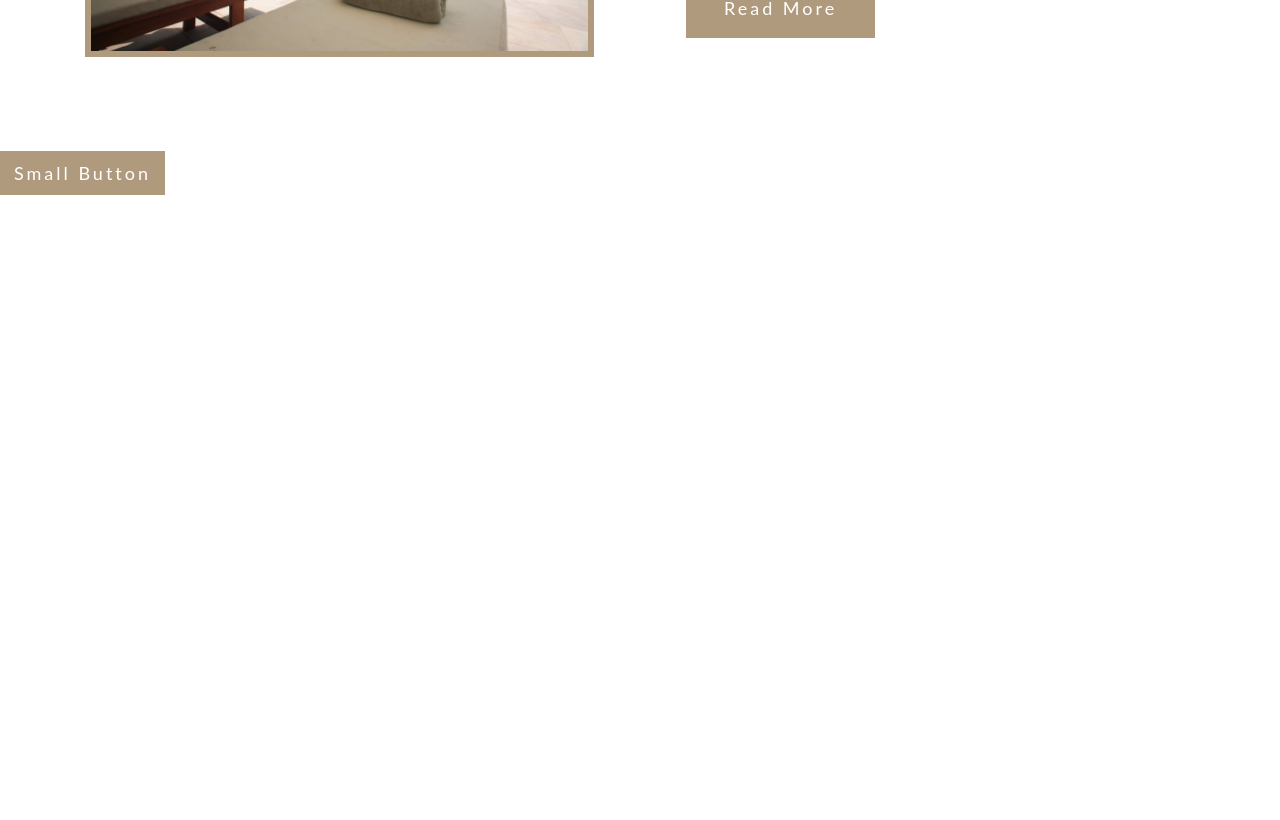
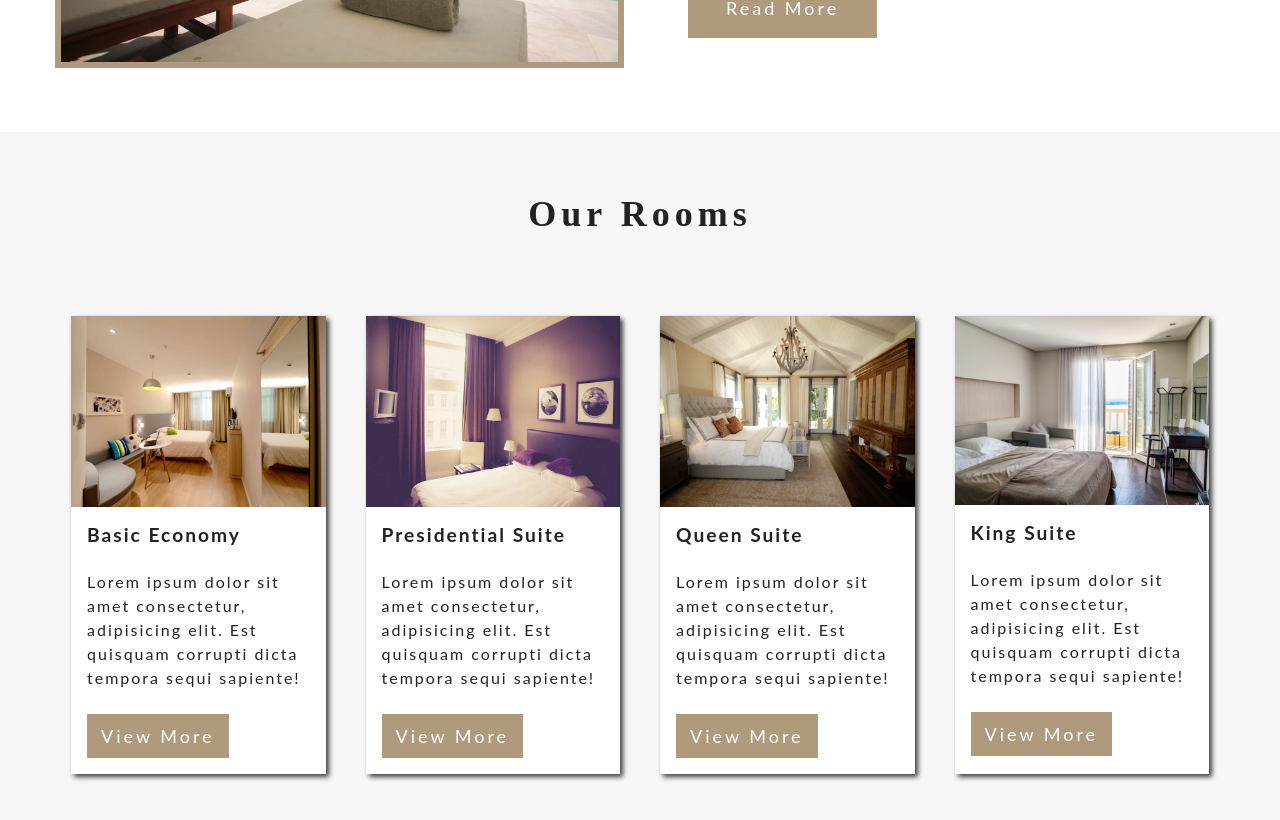
Before and after one commit to MAbdurahman/react-beachwalk-resort, a React (Create React App) app: page / in a window 1280 px wide. Shown: the part 1180-2000 px from the top of the page. Before the commit the page ends 1375 px from the top, so only its background shows below. Built offline with nearby package versions, Linux system fonts and the light colour scheme.

Commit message:
Complete rooms_component

```diff
--- a/src/components/page/about/About.jsx
+++ b/src/components/page/about/About.jsx
@@ -51,10 +51,16 @@ const AboutCenter = styled.div`
 	${media.desktop`
    width:100vw;
    max-width:1170px;
+	.about-img {
+		padding: ${setRem(0)};
+	}
+	.about-info {
+		padding-left: ${setRem(32)};
+	}
    display:grid;
    grid-template-columns:1fr 1fr;
    grid-column-gap:${setRem(32)};
-   .about-img{
+   .about-img, .about-info {
    align-self:center;
    }
    .about-info{
--- a/src/components/page/rooms/Rooms.jsx
+++ b/src/components/page/rooms/Rooms.jsx
@@ -1,14 +1,46 @@
 import React, { Component } from 'react';
 import styled from 'styled-components';
+import Title from './../../global/Title';
+import Section from './../../global/Section';
+import roomData from './../../../../src/rooms-data';
 import Room from './room/Room';
+import { media, setColor, setRem } from './../../../styles/Styles';
 
 
 export default class Rooms extends Component {
+   state = {
+      rooms: roomData
+   };
    render() {
       return (
-         <div>
-            <Room/>
-         </div>
+         <Section color={setColor.lightGrey}>
+            <Title title='our rooms' center />
+            <RoomsCenter>
+               {this.state.rooms.map(room => {
+                  return <Room key={room.id} room={room} />;
+               })}
+            </RoomsCenter>
+         </Section>
       );
    };
 };
+
+const RoomsCenter = styled.div`
+	width: 90vw;
+	margin: 0 auto;
+	${media.tablet`
+   display:grid;
+   grid-template-columns:1fr 1fr;
+   grid-column-gap:${setRem(40)};
+   `};
+	${media.desktop`
+   width:100vw;
+   max-width:1170px;
+   padding:${setRem(16)};
+   padding-bottom: ${setRem(32)};
+   margin-bottom: ${setRem(54)};
+   `};
+	${media.large`
+      grid-template-columns:repeat(4,1fr);
+   `};
+`;
--- a/src/components/page/rooms/room/Room.jsx
+++ b/src/components/page/rooms/room/Room.jsx
@@ -1,12 +1,81 @@
 import React from 'react';
 import styled from 'styled-components';
 import { SmallBtn } from './../../../global/Buttons';
-import { setBorder, setColor, setLetterSpacing, setRem, setShadow } from './../../../../styles/Styles';
+import { setBorder, setColor, setLetterSpacing, setRem, setShadow, setTransition } from './../../../../styles/Styles';
+import PropTypes from 'prop-types';
 
-export default function Room() {
+
+function Room({ className, room }) {
+   const { img = '', title = '', info = '', price = 0 } = room;
+
    return (
-      <div>
-         <SmallBtn>Small Button</SmallBtn>
-      </div>
-   );
+		<article className={className}>
+			<div className='img-container'>
+				<img src={img} alt='single room' />
+				<div className='price'>${price}</div>
+			</div>
+			<div className='room-info'>
+				<h4>{title}</h4>
+				<p>{info}</p>
+				<SmallBtn>view more</SmallBtn>
+			</div>
+		</article>
+	);
 };
+
+export default styled(Room)`
+	background: ${setColor.mainWhite};
+	margin: ${setRem(32)} 0;
+	.img-container {
+		background: ${setColor.mainBlack};
+		position: relative;
+		img {
+			width: 100%;
+			display: block;
+			${setTransition};
+		}
+		&:hover img {
+			opacity: 0.5;
+		}
+		.price {
+			position: absolute;
+			top: 50%;
+			left: 50%;
+			transform: translate(-50%, -50%);
+			color: ${setColor.mainWhite};
+			${setLetterSpacing(5)};
+			font-size: ${setRem(22)};
+			padding: ${setRem(10)} ${setRem(33)};
+			${setBorder({ color: setColor.mainWhite })};
+			opacity: 0;
+			${setTransition()};
+		}
+		&:hover .price {
+			opacity: 1;
+		}
+	}
+	.room-info {
+		padding: ${setRem()};
+		h4 {
+			text-transform: capitalize;
+			${setLetterSpacing()};
+		}
+		p {
+			${setLetterSpacing()};
+		}
+	}
+	${setShadow.light};
+	${setTransition()};
+	&:hover {
+		${setShadow.dark};
+	}
+`;
+
+Room.propTypes = {
+	room: PropTypes.shape({
+		img: PropTypes.string.isRequired,
+		title: PropTypes.string.isRequired,
+		info: PropTypes.string.isRequired,
+		price: PropTypes.number.isRequired,
+	}),
+};
--- a/src/rooms-data.js
+++ b/src/rooms-data.js
@@ -2,6 +2,7 @@
 import room1 from '../src/img/room1.jpeg';
 import room2 from '../src/img/room2.jpeg';
 import room3 from '../src/img/room3.jpeg';
+import room4 from '../src/img/room4.jpg';
 
 export default [
 	{
@@ -23,9 +24,17 @@ export default [
 	{
 		id: 3,
 		img: room3,
-		title: 'standard queen room',
+		title: 'queen suite',
 		info:
 			'Lorem ipsum dolor sit amet consectetur, adipisicing elit. Est quisquam corrupti dicta tempora sequi sapiente!',
 		price: 375,
 	},
+	{
+		id: 4,
+		img: room4,
+		title: 'king suite',
+		info:
+			'Lorem ipsum dolor sit amet consectetur, adipisicing elit. Est quisquam corrupti dicta tempora sequi sapiente!',
+		price: 475,
+	},
 ];
```
Also changed, not shown: src/img/room4.jpg (added).
